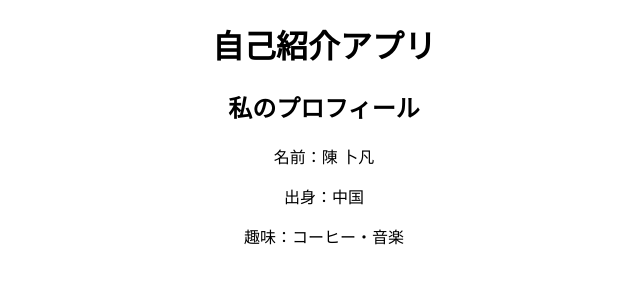
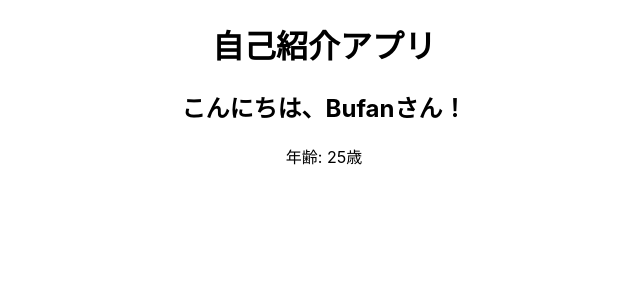
Before and after one commit to chenbuf1/100knock, a React (Create React App) app in the folder react_profile/: page / in a window 1280 px wide. Shown: the top 300 px of the page, without its empty margins (316-956 px from the left). Built offline with nearby package versions, Linux system fonts and the light colour scheme.

Commit message:
Replace Profile component with Kid component

```diff
--- a/react_profile/src/App.js
+++ b/react_profile/src/App.js
@@ -18,7 +18,7 @@ function App() {
   return (
     <div className="App">
       <h1>自己紹介アプリ</h1>
-      <Profile name="Bufan" age={25} />
+      <Kid name="Bufan" age={25} />
     </div>
   );
 }
```
